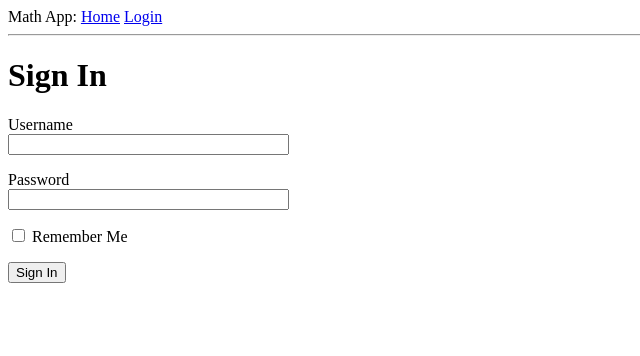
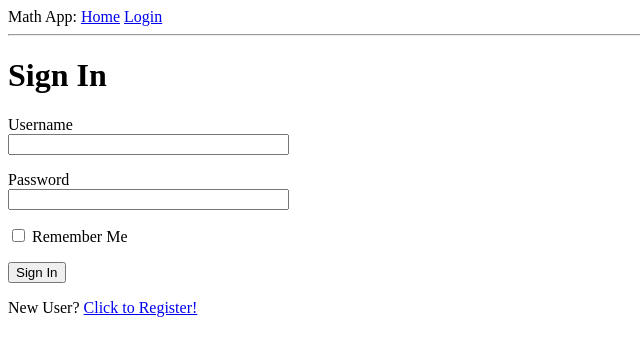
Before and after one commit to jleine02/math_app, a Flask app: a page that uses app/templates/login.html in a window 1280 px wide. Shown: the top 356 px of the page, without its empty margins (0-640 px from the left). Run offline with Flask 2, Linux system fonts and the light colour scheme; parts of the project's set-up code (start-up, migrations or seed data) failed here and were passed over.

Commit message:
fixed bug in user.html and models.py preventing accessing registration and user profiles

```diff
--- a/app/forms.py
+++ b/app/forms.py
@@ -44,3 +44,7 @@ class EditProfileForm(FlaskForm):
             user = User.query.filter_by(username=self.username.data).first()
             if user is not None:
                 raise ValidationError("Username already in use.  Please use a different username.")
+
+
+class EmptyForm(FlaskForm):
+    submit = SubmitField('Submit')
--- a/app/routes.py
+++ b/app/routes.py
@@ -5,7 +5,7 @@ from flask_login import current_user, login_user, logout_user, login_required
 from werkzeug.urls import url_parse
 
 from app import app, db
-from app.forms import LoginForm, RegistrationForm, EditProfileForm
+from app.forms import LoginForm, RegistrationForm, EditProfileForm, EmptyForm
 from app.models import User
 
 
@@ -39,7 +39,7 @@ def login():
             return redirect(url_for('login'))
         login_user(user, remember=form.remember_me.data)
         next_page = request.args.get('next')
-        if next_page is False or url_parse(next_page).netloc != '':
+        if next_page is None or url_parse(next_page).netloc != '':
             next_page = url_for('index')
         return redirect(url_for('index'))
     return render_template('login.html', title='Sign In', form=form)
@@ -74,7 +74,8 @@ def user(username):
         {"author": user, "body": "1 + 1 = 2"},
         {"author": user, "body": "1 - 1 = 0"}
     ]
-    return render_template('user.html', user=user, equations=equations)
+    form = EmptyForm()
+    return render_template('user.html', user=user, equations=equations, form=form)
 
 
 @app.route('/edit_profile', methods=['GET', 'POST'])
@@ -89,3 +90,43 @@ def edit_profile():
     elif request.method == 'GET':
         form.username.data = current_user.username
     return render_template('edit_profile.html', title='Edit Profile', form=form)
+
+
+@app.route('/follow/<username>', methods=['POST'])
+@login_required
+def follow(username):
+    form = EmptyForm()
+    if form.validate_on_submit():
+        user = User.query.filter_by(username=username).first()
+        if user is None:
+            flash(f'User {username} not found.')
+            return redirect(url_for('index'))
+        if user == current_user:
+            flash('Error, you cannot follow yourself.')
+            return redirect(url_for('user', username=username))
+        current_user.follow(user)
+        db.session.commit()
+        flash(f'You are now following {username}!')
+        return redirect(url_for('user', username=username))
+    else:
+        return redirect(url_for('index'))
+
+
+@app.route('/unfollow/<username>', methods=['POST'])
+@login_required
+def unfollow(username):
+    form = EmptyForm()
+    if form.validate_on_submit():
+        user = User.query.filter_by(username=username).first()
+        if user is None:
+            flash(f'User {username} not found.')
+            return redirect(url_for('index'))
+        if user == current_user:
+            flash('Error, you cannot unfollow yourself.')
+            return redirect(url_for('user', username=username))
+        current_user.unfollow(user)
+        db.session.commit()
+        flash(f'You are no longer following user: {username}!')
+        return redirect(url_for('user', username=username))
+    else:
+        return redirect(url_for('index'))
--- a/app/templates/login.html
+++ b/app/templates/login.html
@@ -21,4 +21,5 @@
         <p>{{ form.remember_me() }} {{ form.remember_me.label }}</p>
         <p>{{ form.submit() }}</p>
     </form>
+    <p>New User? <a href="{{ url_for('register') }}">Click to Register!</a></p>
 {% endblock %}
```
Also changed, not shown: app/templates/register.html (+3 -4 lines), app/templates/user.html (+15 -0 lines), app.db.
